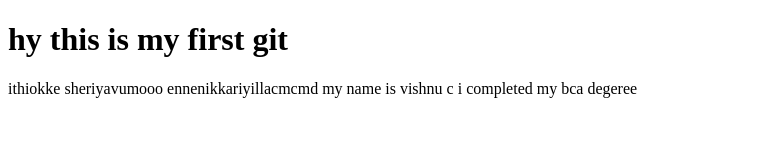
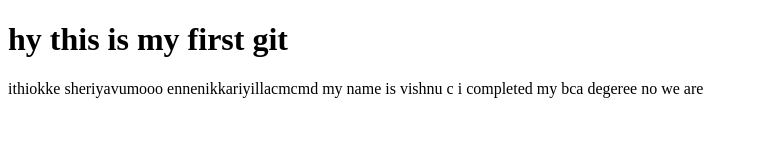
Before and after one commit to zkeebl3/datewithgit, a plain HTML site: page index.html in a window 1280 px wide. Shown: the whole page, without its empty margins (0-758 px from the left). Drawn offline with Linux system fonts and the light colour scheme.

Commit message:
neagtive

```diff
--- a/index.html
+++ b/index.html
@@ -10,6 +10,9 @@
     <p>ithiokke sheriyavumooo ennenikkariyillacmcmd
         my name is vishnu c i completed my bca degeree
 
+
+        no we are
+
     </p>
 </body>
 </html>
```
